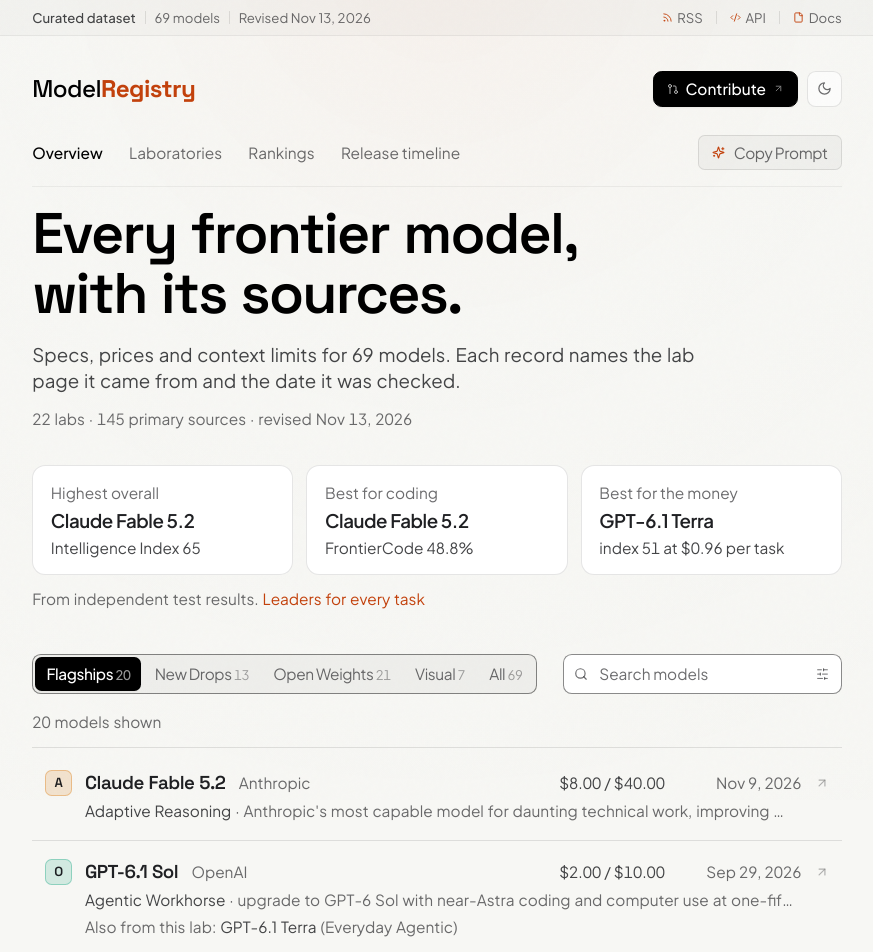
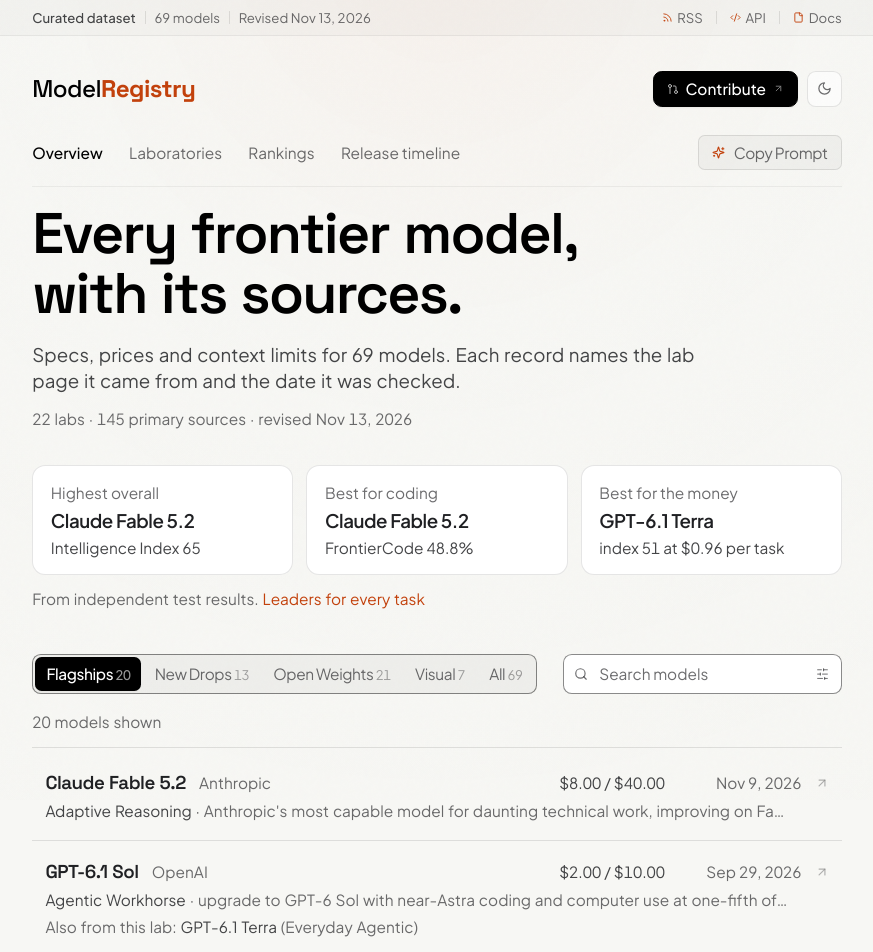
Before and after one commit to TirupMehta/ModelRegistry, a Next.js app: page / in a window 1280 px wide. Shown: the top 952 px of the page, without its empty margins (199-1072 px from the left). Built offline with nearby package versions, Linux system fonts and the light colour scheme.

Commit message:
fix(design): drop the monogram marks
Rows and lab tiles go back to text only; the lab name carries the identity until real logos are sourced.

```diff
--- a/components/home-client.tsx
+++ b/components/home-client.tsx
@@ -11,7 +11,6 @@ import { formatDate } from "@/lib/utils"
 import { folioFor, newestReleaseMonth } from "@/lib/registry"
 import { selectFeedback, tapFeedback, successFeedback } from "@/lib/feedback"
 import { ArrowUpRight, Copy, Check, X, Search, SearchX } from "lucide-react"
-import LabMark from "@/components/lab-mark"
 import ModelFilterControls from "@/components/model-filter-controls"
 import { DEFAULT_MODEL_FILTERS, filterModels, type ModelFilters } from "@/lib/model-filters"
 
@@ -481,7 +480,6 @@ export default function HomeClient({ quickAnswers }: { quickAnswers?: React.Reac
                     {/* Desktop ledger row (lg and up): name and facts on one line, summary below. */}
                     <div className="hidden lg:block">
                       <div className="flex items-baseline gap-3">
-                        <LabMark companyId={model.companyId} size="sm" className="self-center" />
                         <span className="min-w-0 truncate font-display text-title font-semibold tracking-tight text-fg-strong transition-colors duration-150 group-hover:text-accent-ink">
                           {model.name}
                         </span>
@@ -498,13 +496,13 @@ export default function HomeClient({ quickAnswers }: { quickAnswers?: React.Reac
                           className="shrink-0 self-center text-fg-muted opacity-50 transition-[opacity,transform,color] duration-150 group-hover:translate-x-px group-hover:-translate-y-px group-hover:text-accent-ink group-hover:opacity-100"
                         />
                       </div>
-                      <p className="mt-1 truncate pl-9 pr-8 text-small text-fg-muted">
+                      <p className="mt-1 truncate pr-8 text-small text-fg-muted">
                         <span className="text-fg">{model.categoryLabel}</span>
                         <span aria-hidden="true"> · </span>
                         {summarize(model.highlight)}
                       </p>
                       {specializedDrop && activeTab === "flagships" && (
-                        <p className="mt-1 truncate pl-9 text-small text-fg-muted">
+                        <p className="mt-1 truncate text-small text-fg-muted">
                           Also from this lab: <span className="text-fg">{specializedDrop.name}</span> ({specializedDrop.categoryLabel})
                         </p>
                       )}
@@ -539,7 +537,6 @@ export default function HomeClient({ quickAnswers }: { quickAnswers?: React.Reac
                       href={`/models/${flagship.id}`}
                       className="group flex h-full items-center gap-3 rounded-lg bg-black/[0.025] px-3.5 py-3 transition-colors hover:bg-black/[0.05] dark:bg-white/[0.03] dark:hover:bg-white/[0.06]"
                     >
-                      <LabMark companyId={company.id} />
                       <span className="min-w-0">
                         <span className="block truncate text-body font-semibold text-fg-strong transition-colors group-hover:text-accent-ink">
                           {flagship.name}
--- a/components/lab-mark.tsx
+++ /dev/null
@@ -1,32 +0,0 @@
-import { companies } from "@/data/companies"
-
-/**
- * One mark for every lab: the initial on a tint of the lab's colour. Same shape
- * and size everywhere, so the list never mixes real logos with placeholders.
- */
-export default function LabMark({
-  companyId,
-  size = "md",
-  className = "",
-}: {
-  companyId: string
-  size?: "sm" | "md"
-  className?: string
-}) {
-  const company = companies[companyId]
-  const color = company?.accentColor ?? "#888888"
-  const initial = (company?.shortName ?? companyId).trim().charAt(0).toUpperCase()
-  const box = size === "sm" ? "h-6 w-6 rounded-md text-caption" : "h-8 w-8 rounded-lg text-small"
-  return (
-    <span
-      aria-hidden="true"
-      className={`inline-flex shrink-0 items-center justify-center font-display font-semibold text-fg-strong ${box} ${className}`}
-      style={{
-        backgroundColor: `color-mix(in srgb, ${color} 16%, transparent)`,
-        boxShadow: `inset 0 0 0 1px color-mix(in srgb, ${color} 35%, transparent)`,
-      }}
-    >
-      {initial}
-    </span>
-  )
-}
```
